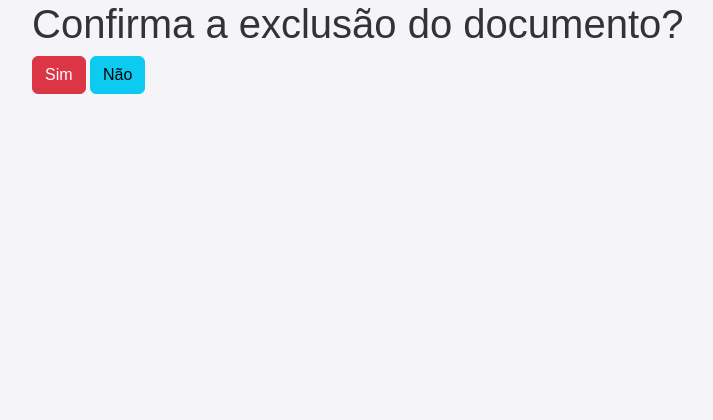
After one commit to dnsouzadev/gestao_rh, a Django app: page /documentos/deletar/1 in a window 1280 px wide. The commit adds this page. Shown: the top 420 px of the page, without its empty margins (50-763 px from the left). Run offline with Django 5.2, Linux system fonts and the light colour scheme; a user stored in the database is signed in; tables that the repository leaves empty hold one stand-in row (values such as "Sample post"); parts of the project's set-up code (start-up, migrations or seed data) failed here and were passed over; some libraries are stand-ins or nearby versions.

Commit message:
criando edit e dele do documento atrelado ao funcionario

```diff
--- /dev/null
+++ b/apps/documentos/templates/documentos/documento_confirm_delete.html
@@ -0,0 +1,14 @@
+{% extends 'basic.html' %}
+
+{% block main %}
+
+<div>
+    <h1>Confirma a exclusão do documento?</h1>
+    <form method="post">
+        {% csrf_token %}
+        <button type="submit" class="btn btn-danger">Sim</button>
+        <a href="{% url 'list_funcionarios' %}" class="btn btn-info">Não</a>
+    </form>
+</div>
+
+{% endblock %}
--- a/apps/documentos/urls.py
+++ b/apps/documentos/urls.py
@@ -1,8 +1,8 @@
 from django.urls import path, include
-from .views import DocumentoCreate
+from .views import DocumentoCreate, DocumentoUpdate, DocumentoDelete
 
 urlpatterns = [
     path('novo/<int:funcionario_id>', DocumentoCreate.as_view(), name='create_documento'),
-    # path('editar/<int:pk>', DocumentoUpdate.as_view(), name='update_documento'),
-    # path('deletar/<int:pk>', DocumentoDelete.as_view(), name='delete_documento'),
+    path('editar/<int:pk>', DocumentoUpdate.as_view(), name='update_documento'),
+    path('deletar/<int:pk>', DocumentoDelete.as_view(), name='delete_documento'),
 ]
--- a/apps/documentos/views.py
+++ b/apps/documentos/views.py
@@ -1,6 +1,6 @@
 from django.shortcuts import render
 from django.urls import reverse_lazy
-from django.views.generic import CreateView
+from django.views.generic import ListView, UpdateView, DeleteView, CreateView
 from apps.documentos.models import Documento
 from apps.funcionarios.models import Funcionario
 
@@ -22,3 +22,21 @@ class DocumentoCreate(CreateView):
     #     funcionario = Funcionario.objects.get(id=1)
     #     form.instance.pertence = funcionario
     #     return super(DocumentoCreate, self).form_valid(form)
+
+class DocumentoUpdate(UpdateView):
+    model = Documento
+    fields = ['descricao', 'arquivo']
+    template_name = 'documentos/documento_form.html'
+
+    def get_queryset(self):
+        documento = Documento.objects.filter(pertence=self.request.user.funcionario)
+        return documento
+
+
+class DocumentoDelete(DeleteView):
+    model = Documento
+    success_url = reverse_lazy('list_funcionarios')
+
+    def get_queryset(self):
+        documento = Documento.objects.filter(pertence=self.request.user.funcionario)
+        return documento
--- a/apps/funcionarios/templates/funcionarios/funcionario_form.html
+++ b/apps/funcionarios/templates/funcionarios/funcionario_form.html
@@ -57,8 +57,8 @@
         </div>
         <div class="card-body">
             <a href="{{ documento.arquivo.url }}"  class="btn btn-success"target="_blank">Visualizar</a>
-            <a href="" class="btn btn-warning">Editar</a>
-            <a href="" class="btn btn-danger">Excluir</a>
+            <a href="{% url 'update_documento' documento.id %}" class="btn btn-warning">Editar</a>
+            <a href="{% url 'delete_documento' documento.id %}" class="btn btn-danger">Excluir</a>
         </div>
 
     </div>
--- a/apps/funcionarios/templates/funcionarios/funcionario_list.html
+++ b/apps/funcionarios/templates/funcionarios/funcionario_list.html
@@ -128,6 +128,7 @@ table {
                     <td>{{ funcionario.empresa }}</td>
                     <td>
                     <button class="btn-edit">
+                        {{ funcionario.id }}
                             <a href="{% url 'edit_funcionarios' funcionario.id %}">Editar</a>
                         </button>
                     </td>
```
Also changed, not shown: apps/documentos/templates/documentos/documento_form.html (+6 -1 lines), media/documentos/Screenshot_from_2024-06-27_01-06-47.png (added).
